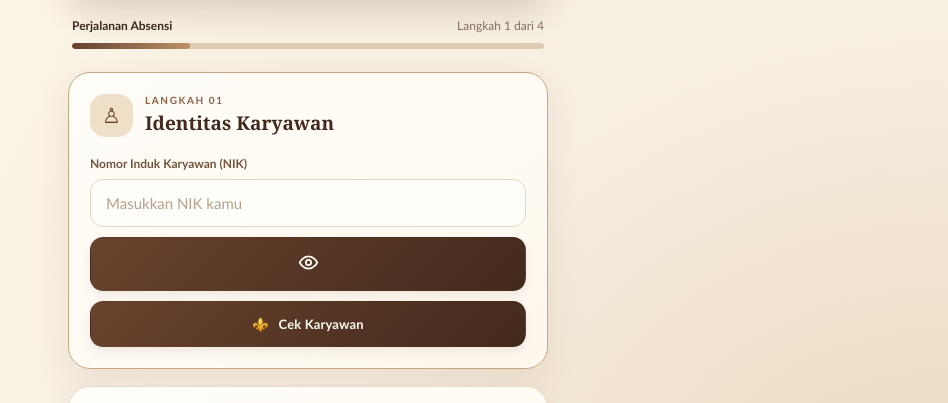
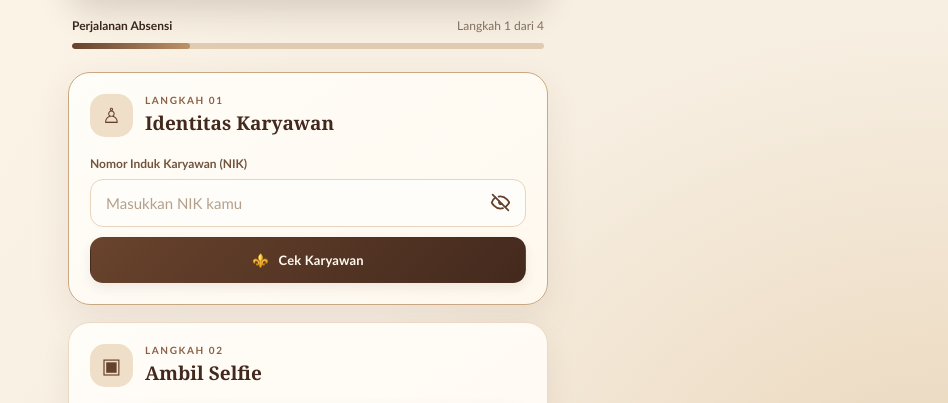
Before and after one commit to doakelompok1/Absensi-Karyawan_Kwarda_Banten, a plain HTML site: page index.html in a window 1280 px wide. Both pictures are taken after a click on the button "Tampilkan NIK". Shown: the part 329-732 px from the top of the page, without its empty margins (332-1280 px from the left). Drawn offline with Linux system fonts and the light colour scheme.

Commit message:
Update index.html

```diff
--- a/index.html
+++ b/index.html
@@ -46,7 +46,48 @@
     button, input {
       font: inherit;
     }
+.nik-input-wrap {
+  position: relative;
+  display: flex;
+  align-items: center;
+}
 
+.nik-input-wrap input {
+  padding-right: 52px;
+}
+
+.nik-toggle {
+  position: absolute;
+  right: 5px;
+  top: 50%;
+  transform: translateY(-50%);
+  width: 42px;
+  height: 42px;
+  margin: 0;
+  padding: 0;
+  display: grid;
+  place-items: center;
+  background: transparent;
+  color: var(--brown);
+  border: none;
+  border-radius: 10px;
+  box-shadow: none;
+}
+
+.nik-toggle:hover:not(:disabled) {
+  transform: translateY(-50%);
+  background: #f2e6d6;
+  box-shadow: none;
+  filter: none;
+}
+
+.nik-toggle::after {
+  display: none;
+}
+
+.nik-toggle:active:not(:disabled) {
+  transform: translateY(-50%);
+}
     button {
       -webkit-tap-highlight-color: transparent;
     }
@@ -734,7 +775,24 @@
       updateProgress(1);
     }
   }
+function toggleNikVisibility() {
+  const input = document.getElementById("nik");
+  const button = document.getElementById("toggleNik");
+  const eye = document.getElementById("nikEye");
 
+  const show = input.type === "password";
+  input.type = show ? "text" : "password";
+
+  button.setAttribute(
+    "aria-label",
+    show ? "Sembunyikan NIK" : "Tampilkan NIK"
+  );
+  button.setAttribute("aria-pressed", String(show));
+
+  eye.innerHTML = show
+    ? '<path d="M3 3l18 18"/><path d="M10.6 10.6a2 2 0 0 0 2.8 2.8"/><path d="M9.9 5.2A11 11 0 0 1 12 5c6.5 0 10 7 10 7a15 15 0 0 1-4 4.8"/><path d="M6.2 6.2C3.5 8 2 12 2 12s3.5 7 10 7c1 0 2-.2 2.9-.5"/>'
+    : '<path d="M2 12s3.5-7 10-7 10 7 10 7-3.5 7-10 7S2 12 2 12Z"/><circle cx="12" cy="12" r="3"/>';
+}
   // CEK KARYAWAN
   async function checkEmployee() {
     const nik = document.getElementById("nik").value.trim();
```
